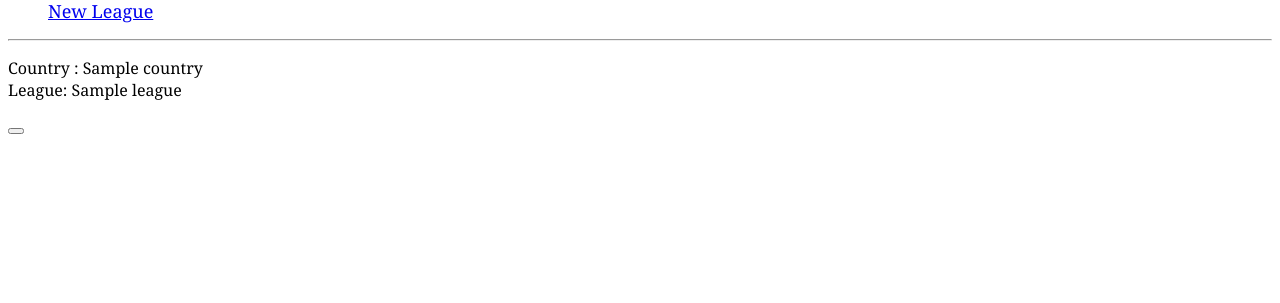
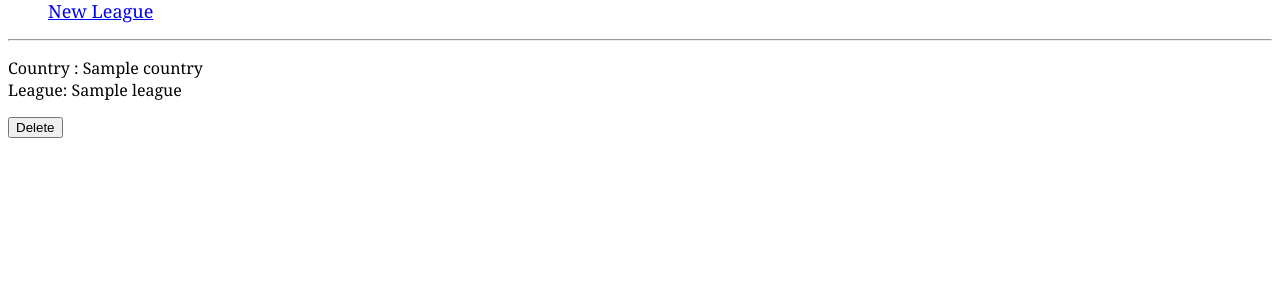
Before and after one commit to Gazian/gazi_ball_python_project, a Flask app: template templates/leagues/list.html in a window 1280 px wide. Shown: the part 158-461 px from the top of the page. Run offline with Flask 2, Linux system fonts and the light colour scheme; the template is opened without the code that fills it: most values are stand-ins (such as "Sample title", 1, 10 or a date in 2020).

Commit message:
committing with delete route working for leagues

```diff
--- a/templates/leagues/list.html
+++ b/templates/leagues/list.html
@@ -12,16 +12,18 @@
     <p id="country-list">
         Country : {{league.country}} <br>
         League:   {{league.name}}</p>
+        <div>
+            <form action="/index/leagues/{{league.id}}/delete" method="POST">
+                <button class="trash-button">Delete</button>
+              </form>
+        </div>
+
     {% endfor %}
-</div>
-<p>
-    <form action="/index/leagues/{{league.id}}/delete" method="POST">
-        <button class="trash-button"></button>
-      </form>
-</p>
-
 </div>
 
 
 
+
+
+
 {% endblock %}
```
